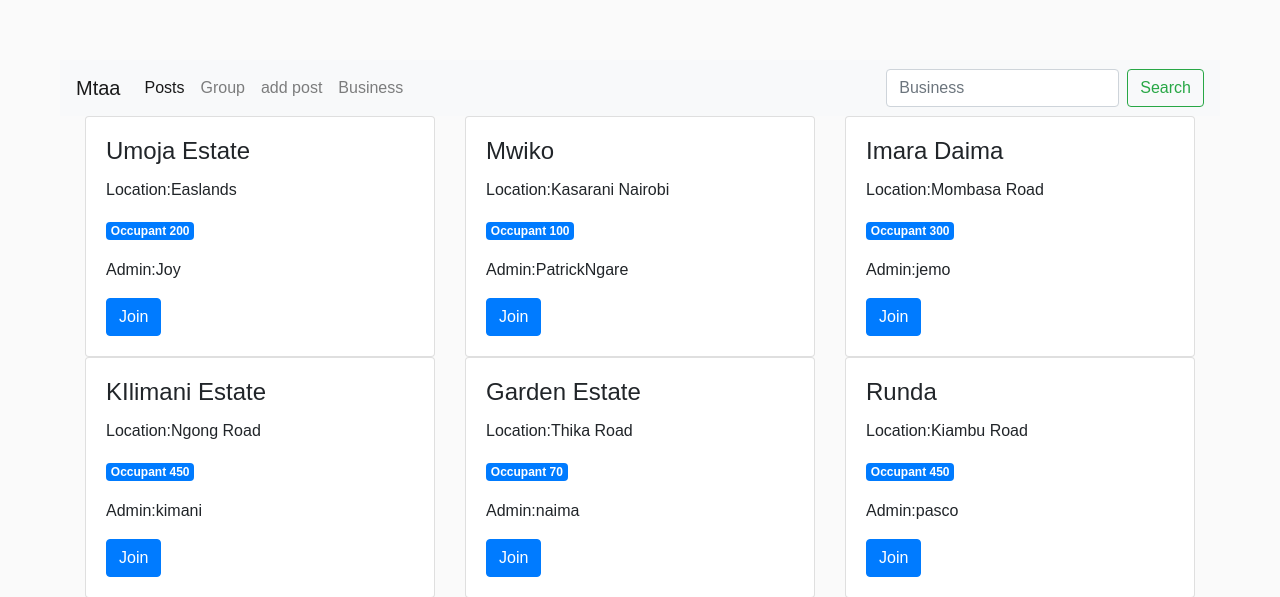
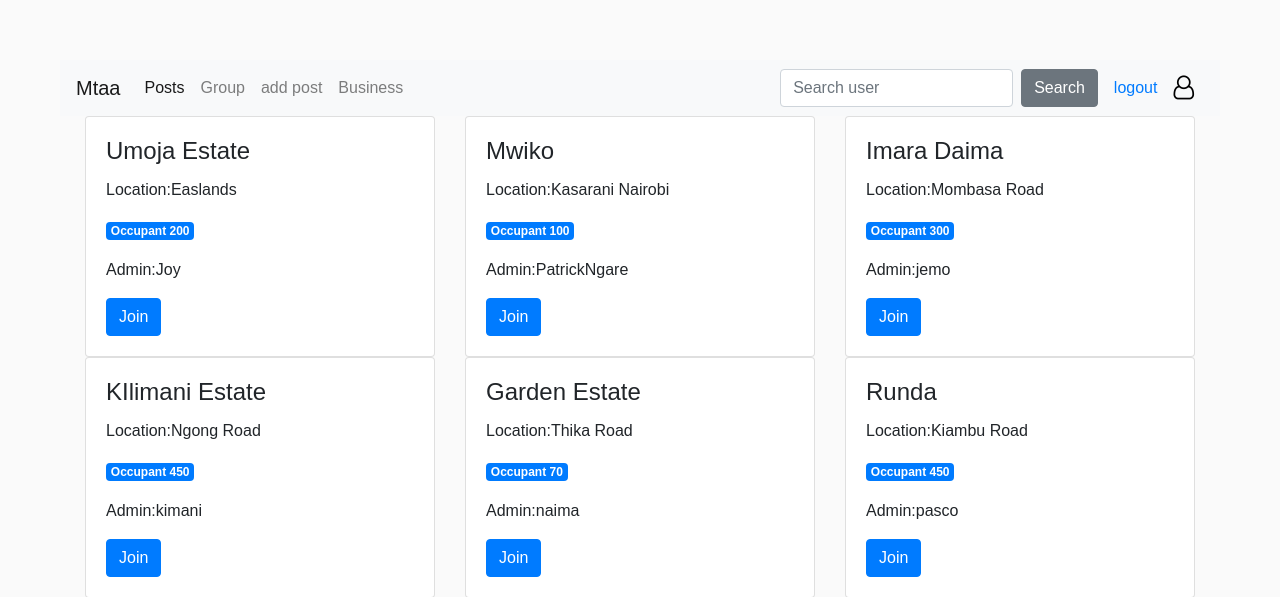
Before and after one commit to PatrickNgare/NyumbaKumi, a Django app: page /group/ in a window 1280 px wide. Shown: the top 597 px of the page. Run offline with Django 3.2, Linux system fonts and the light colour scheme; data comes from the database, SQL or seed files in the repository; some libraries are stand-ins or nearby versions.

Commit message:
added login out in th navbar

```diff
--- a/Watch/Hood/templates/navbar.html
+++ b/Watch/Hood/templates/navbar.html
@@ -20,9 +20,22 @@
           </li>
 
       </ul>
-      <form class="form-inline my-2 my-lg-0">
-        <input class="form-control mr-sm-2" type="search" placeholder="Business" aria-label="Search">
-        <button class="btn btn-outline-success my-2 my-sm-0" type="submit">Search</button>
-      </form>
+
+      <form class="form-inline" role="search" action="{% url 'search_results' %} ">
+          <input class="form-control mr-sm-2" type="search" placeholder="Search user"name="business">
+          <button class="btn btn-secondary my-2 my-sm-0" type="submit">Search</button>
+        </form>
+
+
+
+              <a class="nav-link" href="/logout">logout</a>
+
+
+           <a href="{% url 'single_profile'%}" id="instTitle" style=" margin-right:10px; font-size:25px;">
+
+        <i class="fa fa-user-o" style="font-size:24px;color:black"></i>
+      </a>
+
+
     </div>
   </nav>
```
